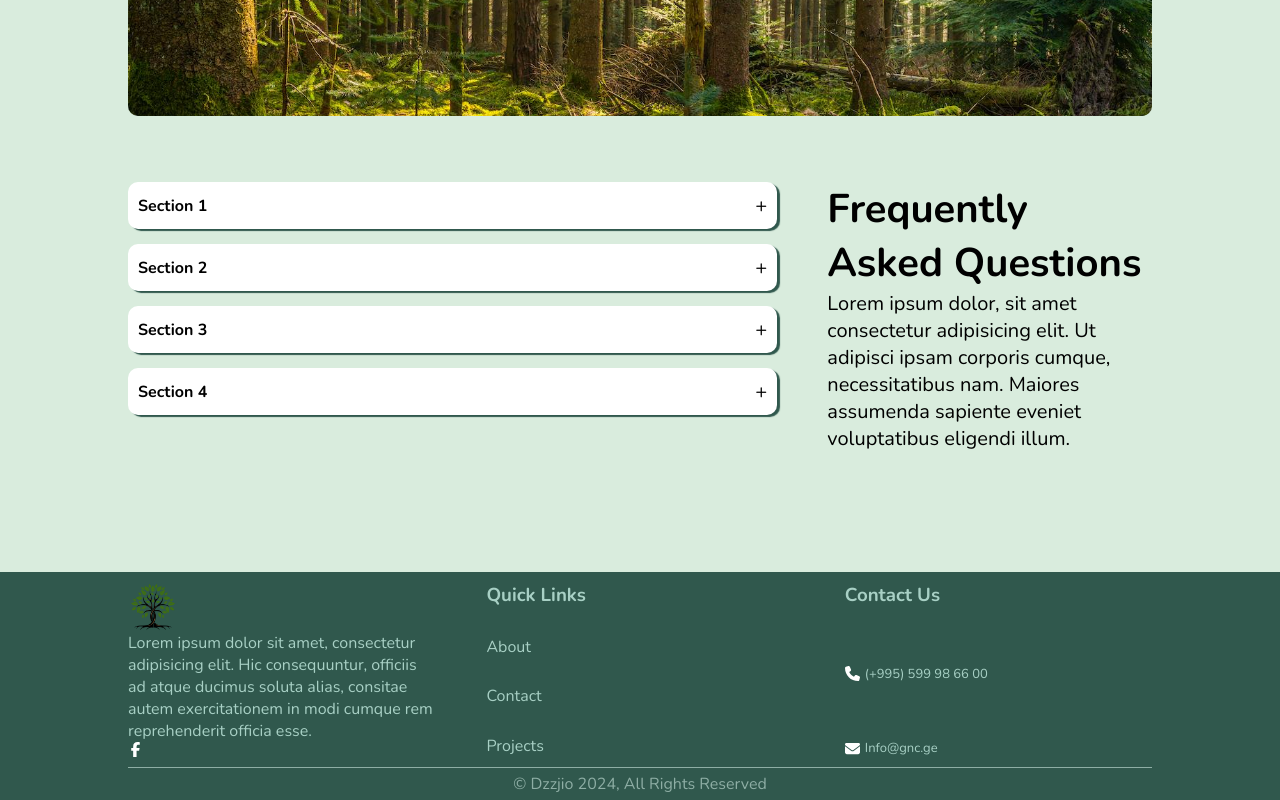
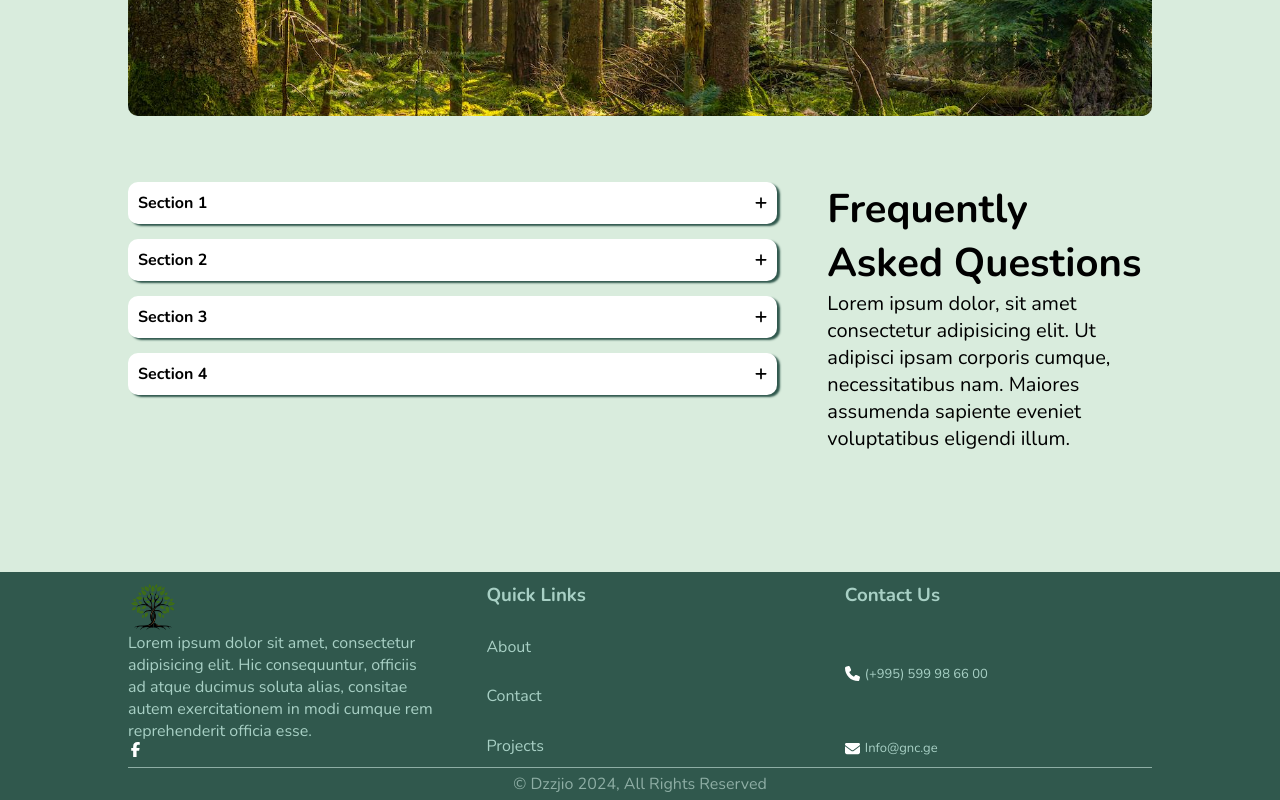
Before and after one commit to PickleSoda/gnc-next, a Next.js app: page /about in a window 1280 px wide. Shown: the part 1411-2211 px from the top of the page. Built offline with nearby package versions, Linux system fonts and the light colour scheme.

Commit message:
add accordion stylings

```diff
--- a/app/page.tsx
+++ b/app/page.tsx
@@ -30,7 +30,7 @@ const Home = () => {
       </section>
       <HomeSectionTwo />
       <section className="home-section-3">
-            <Image alt="woods" src={woods} data-aos='fade-up'/>
+            <Image alt="woods-home" src={woods} data-aos='fade-up'/>
       </section>
     </main>
   )
--- a/components/partials/accordion.tsx
+++ b/components/partials/accordion.tsx
@@ -20,7 +20,7 @@ const Accordion: React.FC<AccordionProps> = ({ title, content }) => {
     <div className="accordion">
       <div className="accordion-header" onClick={toggleAccordion}>
         <div className="accordion-title">{title}</div>
-        <div className={`accordion-icon ${isExpanded ? 'expanded' : ''}`}>+</div>
+        <svg className={`accordion-icon ${isExpanded ? 'expanded' : ''}`} xmlns="http://www.w3.org/2000/svg" viewBox="0 0 448 512"><path d="M256 80c0-17.7-14.3-32-32-32s-32 14.3-32 32V224H48c-17.7 0-32 14.3-32 32s14.3 32 32 32H192V432c0 17.7 14.3 32 32 32s32-14.3 32-32V288H400c17.7 0 32-14.3 32-32s-14.3-32-32-32H256V80z"/></svg>
       </div>
       {isExpanded && <div className="accordion-content" data-aos='fade-right'>{content}</div>}
     </div>
--- a/sass/accordion.scss
+++ b/sass/accordion.scss
@@ -12,11 +12,11 @@
     padding: 10px;
     cursor: pointer;
     background-color: white;
-    box-shadow: 3px 2px 1px #30584D;
+    box-shadow: 3px 2px 2px #30584D;
     border-radius: 10px;
 
     &:hover {
-        box-shadow: 5px 4px 1px #30584D;
+        box-shadow: 5px 4px 2px #30584D;
 
     }
   }
@@ -38,3 +38,7 @@
   .accordion-content {
     padding: 10px;
   }
+
+.accordion-icon {
+  width: 12px;
+}
```
